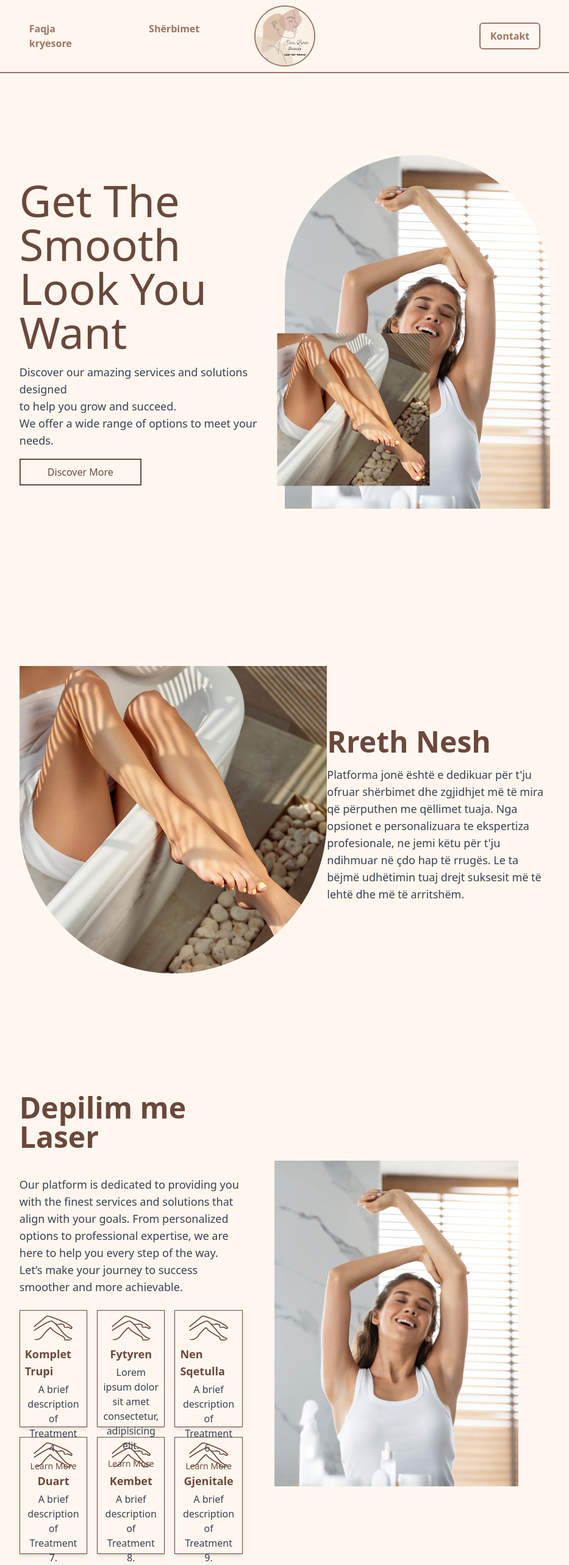
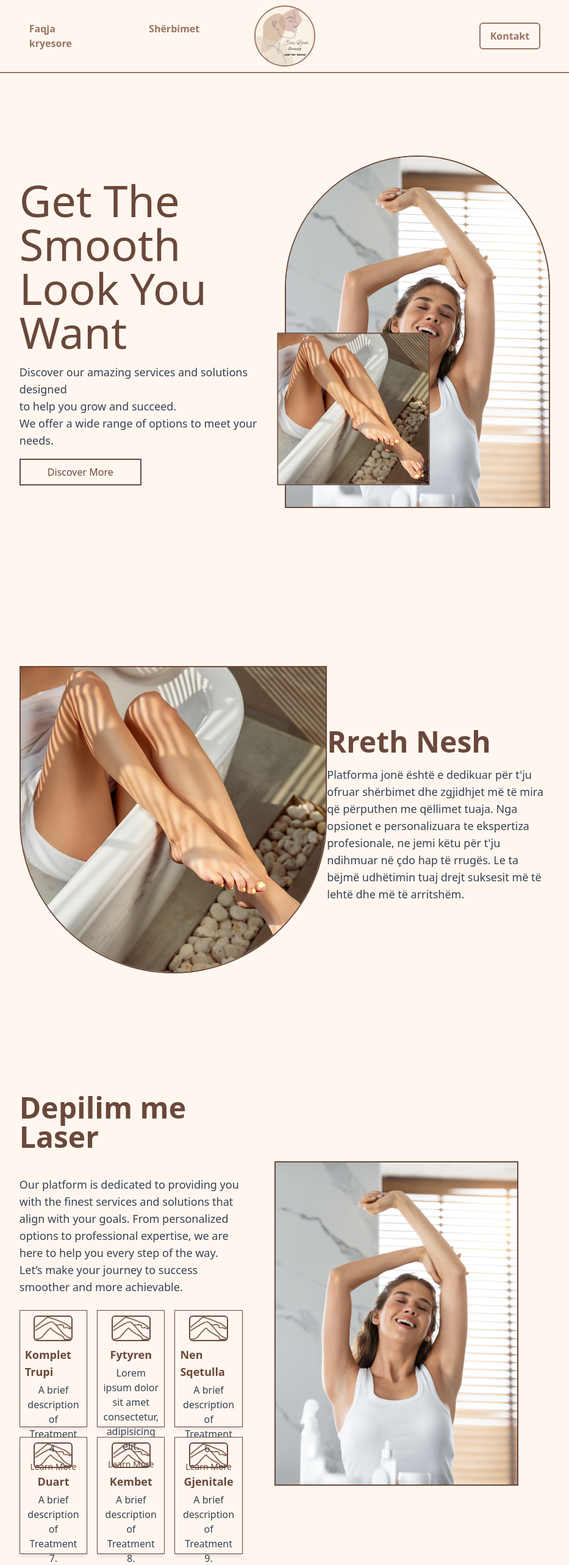
Before and after one commit to ArtisAdemi/LaserBeauty, a React (Vite) app in the folder app/: page / in a window 1280 px wide. Shown: the top 2566 px of the page at 61% size, without its empty margins (173-1106 px from the left). Built offline with nearby package versions, Linux system fonts and the light colour scheme.

Commit message:
Why us section template

```diff
--- a/app/src/components/Footer.tsx
+++ b/app/src/components/Footer.tsx
@@ -46,8 +46,8 @@ const Footer: React.FC = () => {
                     </div>
                 </div>
                 <div className="text-center text-[#9A7566] mt-8">
-                    <p>Waxing Salon Template Kit By Jegtheme.</p>
-                    <p>Copyright © 2022. All rights reserved.</p>
+                    <a href="https://influxo.vercel.app" className="text-[#9A7566] hover:text-gray-900">Inflxuo</a>
+                    <p>Copyright © {new Date().getFullYear()}. All rights reserved.</p>
                 </div>
             </div>
         </footer>
--- a/app/src/components/WhyUs.tsx
+++ b/app/src/components/WhyUs.tsx
@@ -8,21 +8,21 @@ import legs from "../assets/legs.jpg";
 const WhyChooseUs: React.FC = () => {
     return (
         <div className="py-12 bg-[#FFF7EF] ">
-            <div className="text-center mb-8">
+            <div className="text-center mb-16">
                 <h2 className="text-4xl font-bold text-[#6a483c]">Why Choose Us</h2>
                 <p className="text-lg text-gray-700 mt-2">
                     Sed ut perspiciatis unde omnis iste natus error sit voluptatem
                     accusantium doloremque.
                 </p>
             </div>
-            <div className="flex justify-center items-center space-x-4">
-                <div className="flex flex-col items-center max-w-xs mb-8">
+            <div className="flex flex-col lg:flex-row justify-center  items-center space-x-0 xl:space-x-32">
+                <div className="flex flex-col items-center mb-8 w-full">
                     <img
                         src={legs}
                         alt="Professional Team"
-                        className="w-48 h-48 object-cover rounded-tl-[50%] mb-4"
+                        className="w-full lg:w-48 h-ful lg:h-48 object-cover rounded-tl-[50%] mb-4 border-2 border-[#6a483c]"
                     />
-                    <div>
+                    <div className="flex flex-col items-center w-full lg:w-48 lg:h-48">
                         <h3 className="text-xl font-semibold text-[#6a483c]">
                             Professional Team
                         </h3>
@@ -32,9 +32,8 @@ const WhyChooseUs: React.FC = () => {
                         </p>
                     </div>
                 </div>
-                <div className="flex flex-col items-center max-w-xs mb-8">
-                    <div>
-
+                <div className="flex flex-col-reverse lg:flex-col items-center mb-8 w-full">
+                    <div className="flex flex-col items-center lg:w-48 lg:h-48">
                         <h3 className="text-xl font-semibold text-[#6a483c]">
                             Hygienic Place
                         </h3>
@@ -46,17 +45,16 @@ const WhyChooseUs: React.FC = () => {
                     <img
                         src={legs}
                         alt="Hygienic Place"
-                        className="w-48 h-48 object-cover mb-4"
+                        className="w-full lg:w-48 h-full lg:h-48 object-cover mb-4 border-2 border-[#6a483c]"
                     />
                 </div>
-                <div className="flex flex-col items-center max-w-xs mb-8">
+                <div className="flex flex-col items-center mb-8">
                     <img
                         src={legs}
                         alt="Natural Ingredient"
-                        className="w-48 h-48 object-cover rounded-full mb-4"
+                        className="w-full lg:w-48 h-full lg:h-48 object-cover mb-4 border-2 border-[#6a483c]"
                     />
-                    <div>
-
+                    <div className="flex flex-col items-center w-full lg:w-48 lg:h-48">
                         <h3 className="text-xl font-semibold text-[#6a483c]">
                             Natural Ingredient
                         </h3>
@@ -66,7 +64,8 @@ const WhyChooseUs: React.FC = () => {
                         </p>
                     </div>
                 </div>
-                <div className="flex flex-col items-center max-w-xs mb-8">
+                <div className="flex flex-col-reverse lg:flex-col items-center mb-8">
+                    <div className="flex flex-col items-center w-full lg:w-48 lg:h-48">
                         <h3 className="text-xl font-semibold text-[#6a483c]">
                             Painless Waxing
                         </h3>
@@ -74,10 +73,11 @@ const WhyChooseUs: React.FC = () => {
                             Lorem ipsum dolor sit amet, consectetur adipiscing elit, sed do
                             eiusmod tempor.
                         </p>
+                    </div>
                     <img
                         src={legs}
                         alt="Painless Waxing"
-                        className="w-48 h-48 object-cover rounded-br-[50%] mb-4"
+                        className="w-full lg:w-48 h-full lg:h-48 object-cover rounded-br-[50%] mb-4 border-2 border-[#6a483c]"
                     />
                 </div>
             </div>
--- a/app/src/pages/Home.tsx
+++ b/app/src/pages/Home.tsx
@@ -27,13 +27,13 @@ const Home: React.FC = () => {
           <img
             src={heroimage}
             alt="Home Image"
-            className="w-[90%] md:w-[600px] h-auto object-cover rounded-t-full"
+            className="w-[90%] md:w-[600px] h-auto object-cover rounded-t-full border-2 border-[#6a483c]"
           />
 
           <img
             src={legs}
             alt="Small Image"
-            className="w-[30%] md:w-[250px] h-auto object-cover absolute left-0 bottom-0 transform translate-x-[-5%] translate-y-[-15%]"
+            className="w-[30%] md:w-[250px] h-auto object-cover absolute left-0 bottom-0 border-2 border-[#6a483c] transform translate-x-[-5%] translate-y-[-15%]"
           />
         </div>
       </div>
@@ -44,7 +44,7 @@ const Home: React.FC = () => {
           <img
             src={legs}
             alt="About Us Image"
-            className="w-[90%] md:w-[600px] h-auto object-cover rounded-b-full"
+            className="w-[90%] md:w-[600px] h-auto object-cover rounded-b-full border-2 border-[#6a483c]"
           />
         </div>
 
@@ -79,7 +79,7 @@ const Home: React.FC = () => {
               <img
                 src={legss}
                 alt="Face Waxing"
-                className="w-16 h-16 object-contain rounded-md mb-2"
+                className="w-16 h-16 object-contain rounded-md mb-2 border-2 border-[#6a483c]"
               />
               <h3 className="text-lg font-bold text-[#6a483c] mb-1">
                 Komplet Trupi
@@ -97,7 +97,7 @@ const Home: React.FC = () => {
               <img
                 src={legss}
                 alt="Body Waxing"
-                className="w-16 h-16 object-contain rounded-md mb-2"
+                className="w-16 h-16 object-contain rounded-md mb-2 border-2 border-[#6a483c]"
               />
               <h3 className="text-lg font-bold text-[#6a483c] mb-1">Fytyren</h3>
               <p className="text-gray-700 mb-2 text-center">
@@ -112,7 +112,7 @@ const Home: React.FC = () => {
               <img
                 src={legss}
                 alt="Facial Treatment"
-                className="w-16 h-16 object-contain rounded-md mb-2"
+                className="w-16 h-16 object-contain rounded-md mb-2 border-2 border-[#6a483c]"
               />
               <h3 className="text-lg font-bold text-[#6a483c] mb-1">
                 Nen Sqetulla
@@ -130,7 +130,7 @@ const Home: React.FC = () => {
               <img
                 src={legss}
                 alt="Massage Therapy"
-                className="w-16 h-16 object-contain rounded-md mb-2"
+                className="w-16 h-16 object-contain rounded-md mb-2 border-2 border-[#6a483c]"
               />
               <h3 className="text-lg font-bold text-[#6a483c] mb-1">Duart</h3>
               <p className="text-gray-700 mb-2 text-center">
@@ -145,7 +145,7 @@ const Home: React.FC = () => {
               <img
                 src={legss}
                 alt="Hair Treatment"
-                className="w-16 h-16 object-contain rounded-md mb-2"
+                className="w-16 h-16 object-contain rounded-md mb-2 border-2 border-[#6a483c]"
               />
               <h3 className="text-lg font-bold text-[#6a483c] mb-1">Kembet</h3>
               <p className="text-gray-700 mb-2 text-center">
@@ -160,7 +160,7 @@ const Home: React.FC = () => {
               <img
                 src={legss}
                 alt="Nail Care"
-                className="w-16 h-16 object-contain rounded-md mb-2"
+                className="w-16 h-16 object-contain rounded-md mb-2 border-2 border-[#6a483c]"
               />
               <h3 className="text-lg font-bold text-[#6a483c] mb-1">
                 Gjenitale
@@ -176,11 +176,11 @@ const Home: React.FC = () => {
         </div>
 
         {/* Right Section: Image */}
-        <div className="w-[600px] flex justify-center items-center mt-6 md:mt-0">
+        <div className="xl:w-[600px] w-full flex justify-center items-center mt-6 md:mt-0">
           <img
             src={heroimage}
             alt="Treatment Image"
-            className="w-[60%] md:w-[400px] h-auto object-cover"
+            className="w-[60%] md:w-[400px] h-auto object-cover border-2 border-[#6a483c]"
           />
         </div>
       </div>
```
Lines whose indentation alone changed are shown as unchanged.
